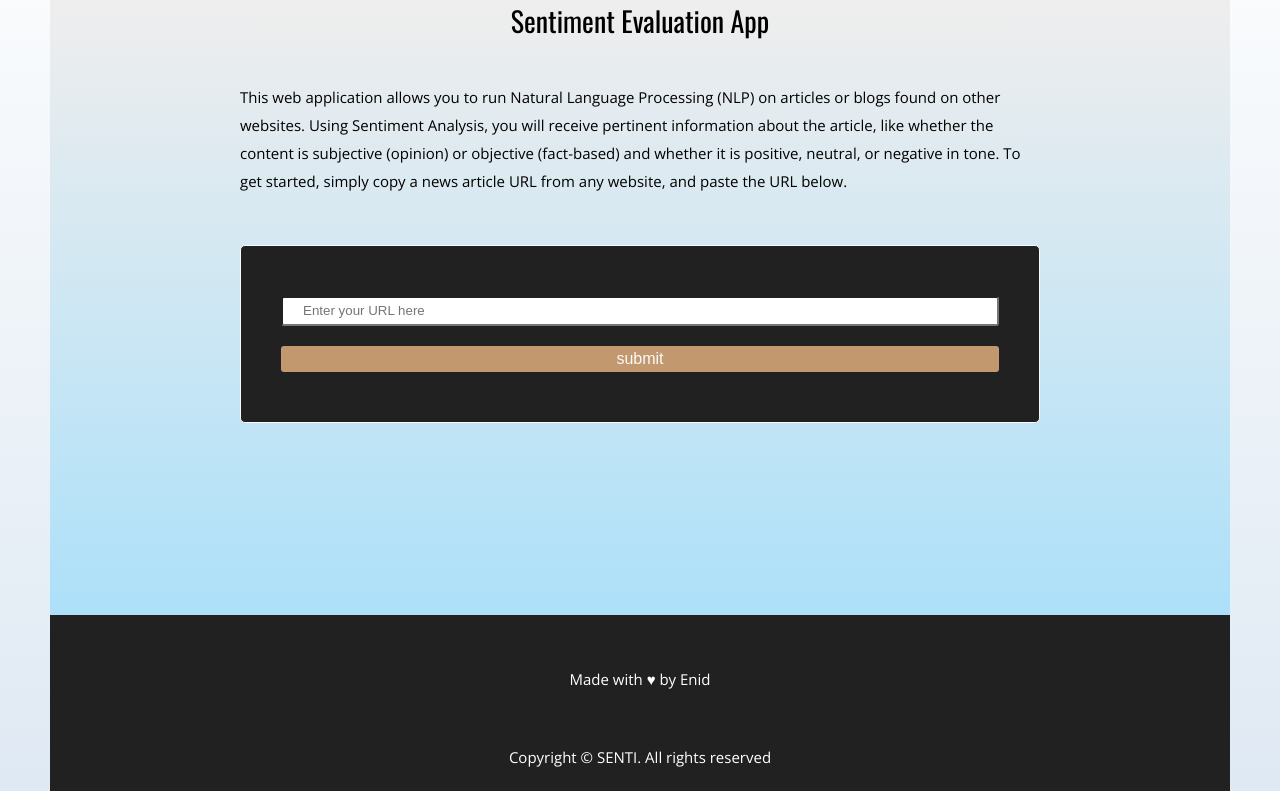
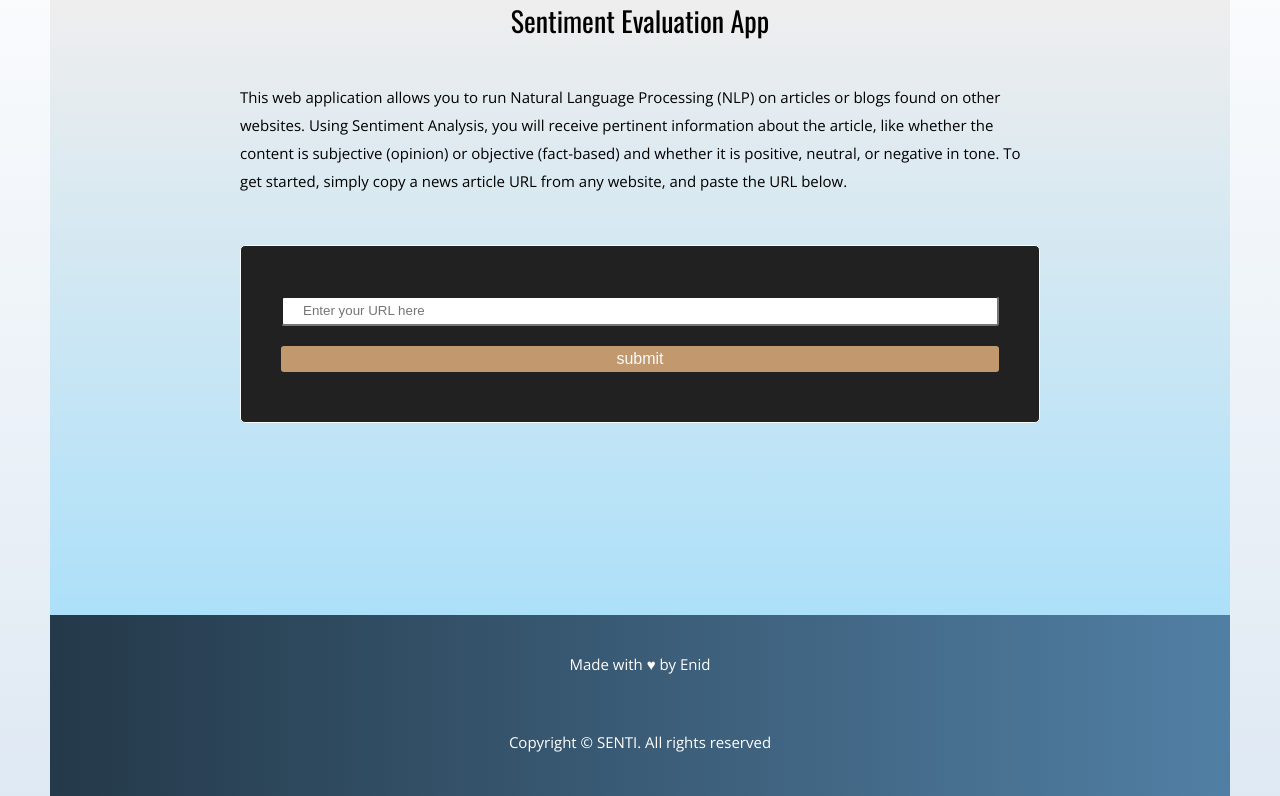
Before and after one commit to Enid-Sky/evaluate-the-news-nlp, a website built with webpack: page src/client/views/index.html in a window 1280 px wide. Shown: the part 189-985 px from the top of the page. Built offline with nearby package versions, Linux system fonts and the light colour scheme; a web font is replaced by a local one.

Commit message:
add background color and clearn up style

```diff
--- a/src/client/styles/footer.scss
+++ b/src/client/styles/footer.scss
@@ -1,15 +1,16 @@
 footer {
-  background-color: #212121;
+  //background-color: #212121;
+  background-image: linear-gradient(to right, #243949 0%, #517fa4 100%);
   min-height: 10vh;
   color: #ffffff;
   text-align: center;
-  padding-top: 20px;
+  padding-top: 5px;
   margin: 0 50px 0 50px;
 
 }
 
 .copyright {
   font-weight: 100;
-  font-size: 12px;
   color: #ffffff;
+  margin-bottom:20px;
 }
```
